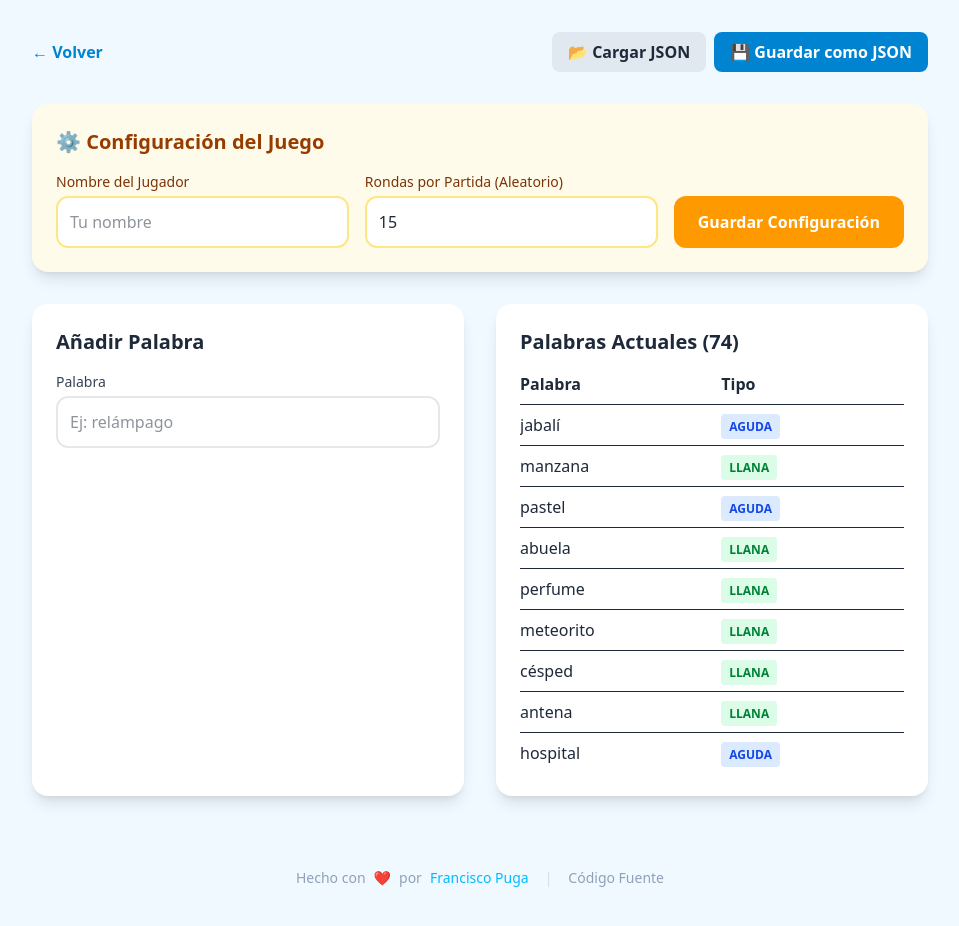
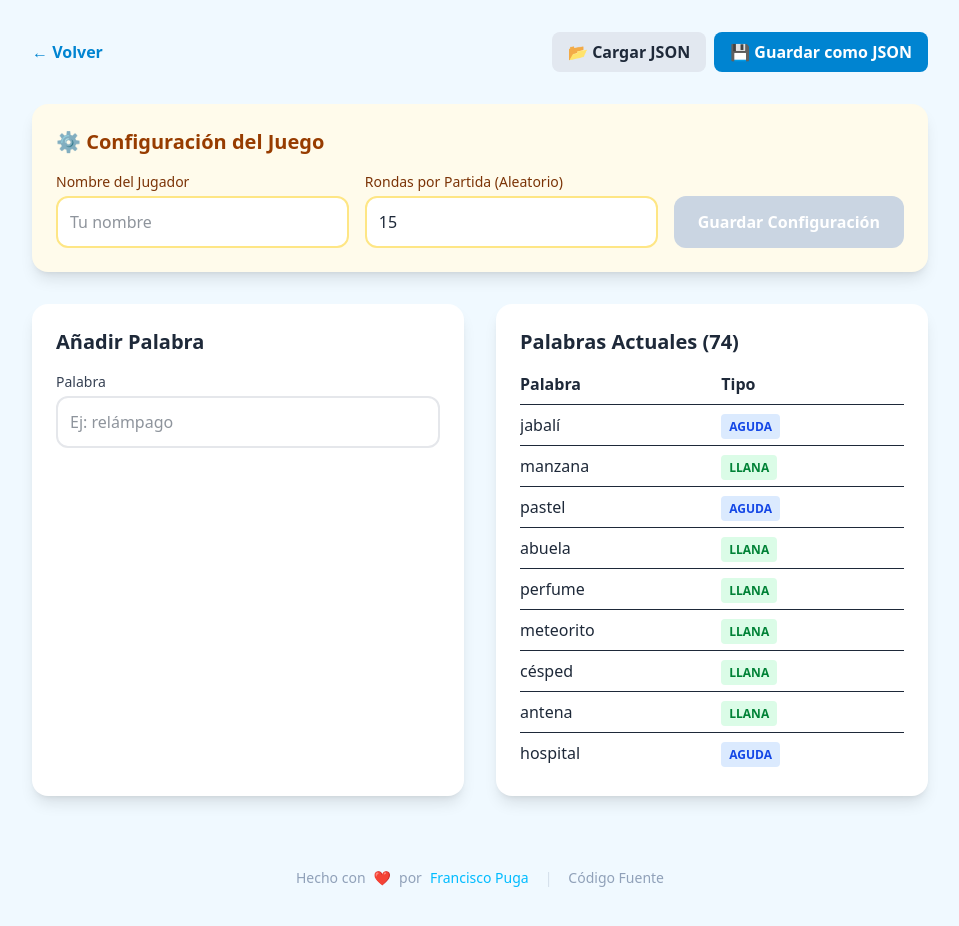
Before and after one commit to fpuga/agudas-llanas-estrujulas, a React (Vite) app: page / in a window 1280 px wide. Both pictures are taken after a click on the button "¿Cómo te llamas?". Shown: the top 926 px of the page, without its empty margins (160-1119 px from the left). Built offline with nearby package versions, Linux system fonts and the light colour scheme.

Commit message:
feat: improve settings save button feedback

```diff
--- a/src/components/AdminPanel.tsx
+++ b/src/components/AdminPanel.tsx
@@ -36,6 +36,9 @@ export function AdminPanel({
   // Settings local state
   const [tempName, setTempName] = useState(currentUserName);
   const [tempRounds, setTempRounds] = useState(currentRounds);
+  const [showSuccess, setShowSuccess] = useState(false);
+
+  const isDirty = tempName !== currentUserName || tempRounds !== currentRounds;
 
   const handleWordChange = (e: React.ChangeEvent<HTMLInputElement>) => {
     const val = e.target.value.trim();
@@ -61,7 +64,8 @@ export function AdminPanel({
 
   const handleSaveSettings = () => {
     onUpdateSettings(tempName, tempRounds);
-    // Optional: Show a toast or feedback
+    setShowSuccess(true);
+    setTimeout(() => setShowSuccess(false), 2000);
   };
 
   return (
@@ -118,9 +122,16 @@ export function AdminPanel({
           </div>
           <button
             onClick={handleSaveSettings}
-            className="h-[52px] rounded-xl bg-amber-500 px-6 font-bold text-white transition hover:bg-amber-600"
+            disabled={!isDirty}
+            className={`h-[52px] min-w-[200px] rounded-xl px-6 font-bold text-white transition ${
+              showSuccess
+                ? 'bg-emerald-500 hover:bg-emerald-600'
+                : isDirty
+                  ? 'bg-amber-500 hover:bg-amber-600'
+                  : 'cursor-not-allowed bg-slate-300 text-slate-500'
+            }`}
           >
-            Guardar Configuración
+            {showSuccess ? '¡Guardado!' : 'Guardar Configuración'}
           </button>
         </div>
       </div>
```
